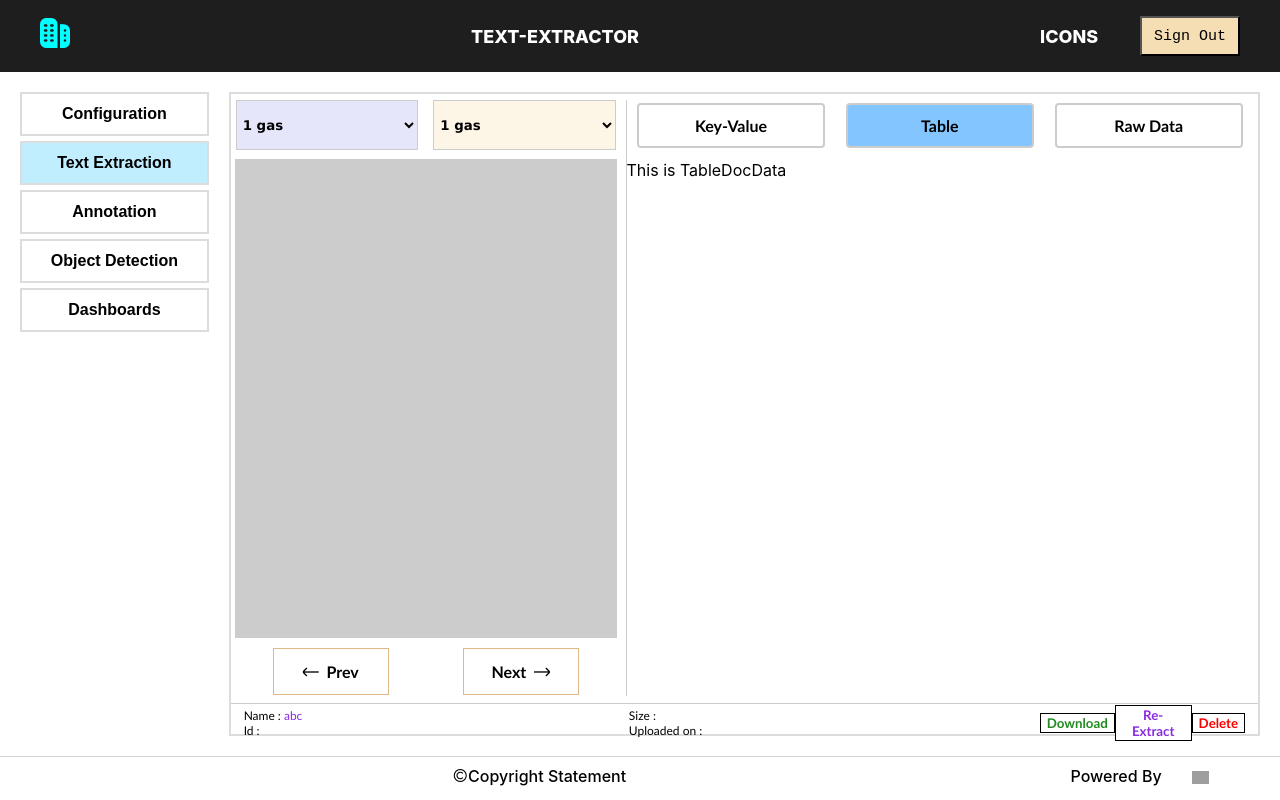
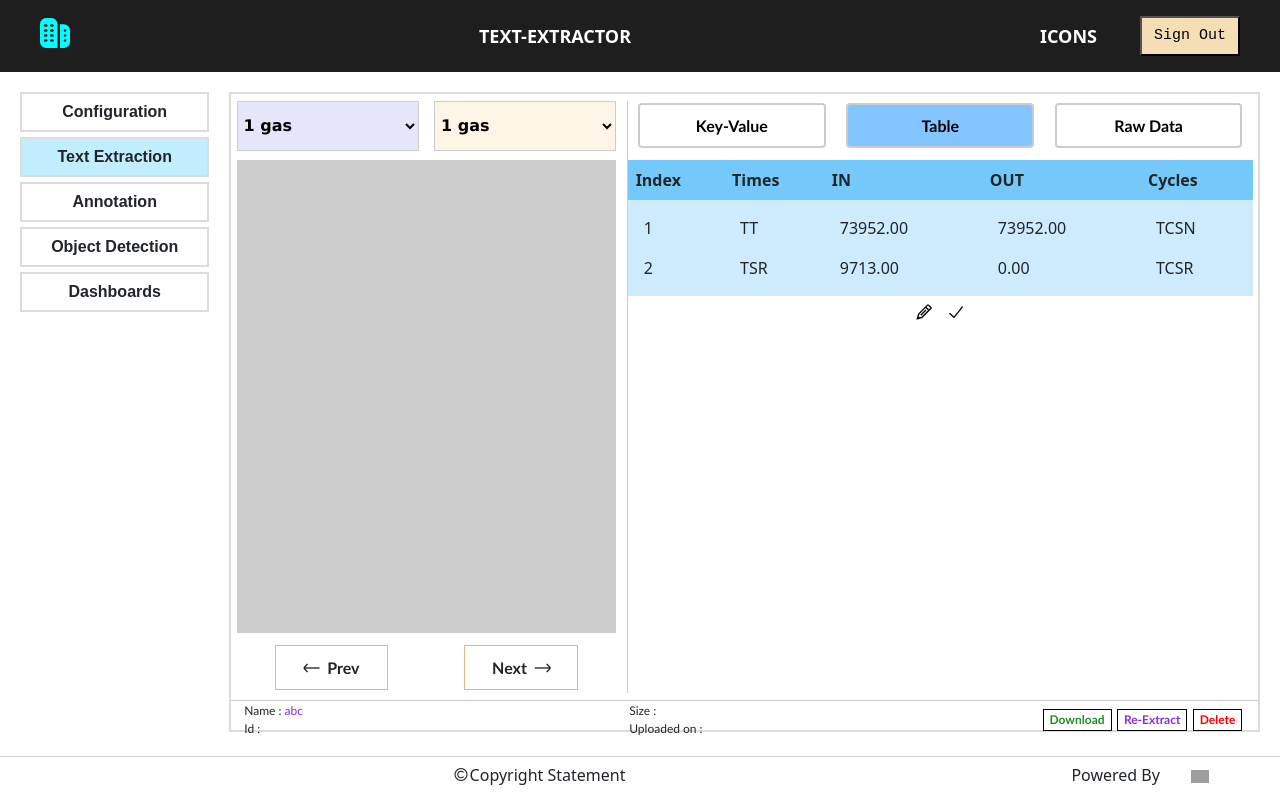
Before and after one commit to vkandra/text123, a React (Create React App) app: page / in a window 1280 px wide. Both pictures are taken after a click on the button "Table". Built offline with nearby package versions, Linux system fonts and the light colour scheme; no server answers; grey boxes are pictures that could not be loaded.

Commit message:
key value extraction

```diff
--- a/package.json
+++ b/package.json
@@ -7,8 +7,10 @@
     "@testing-library/react": "^13.3.0",
     "@testing-library/user-event": "^13.5.0",
     "axios": "^0.27.2",
+    "bootstrap": "^5.1.3",
     "react": "^18.2.0",
     "react-dom": "^18.2.0",
+    "react-icons": "^4.4.0",
     "react-redux": "^8.0.2",
     "react-router-dom": "^6.3.0",
     "react-scripts": "5.0.1",
--- a/src/components/App.js
+++ b/src/components/App.js
@@ -11,6 +11,7 @@ import SignIn from '../pages/SignIn/SignIn';
 import SignUp from '../pages/SignUp.js/SignUp';
 import { fetchSingleFileData } from '../actions/singleDocument';
 
+import 'bootstrap/dist/css/bootstrap.min.css';
 const App = (props) => {
   useEffect(() => {
     props.dispatch(fetchSingleFileData());
--- a/src/components/KeyValueDocData/KeyValueDocData.css
+++ b/src/components/KeyValueDocData/KeyValueDocData.css
@@ -0,0 +1,9 @@
+.keyValueDocData{
+    padding-left: 2%;
+}
+.icons-style{
+    display: flex;
+    flex-direction: row;
+    justify-content: center;
+    align-items: flex-end;
+}
--- a/src/components/KeyValueDocData/KeyValueDocData.js
+++ b/src/components/KeyValueDocData/KeyValueDocData.js
@@ -1,9 +1,45 @@
 import './KeyValueDocData.css';
-import React from 'react';
+import React, { useEffect } from 'react';
 // import { connect } from 'react-redux/es/exports';
+import records from '../records.json'
+import { GrCheckmark,GrEdit } from "react-icons/gr";
+const KeyValueDocData = (props) => {
 
-const KeyValueDocData = (props) => {
-  return <div className="keyValueDocData">This is KeyValueDocData</div>;
+  // const apiUrl = 'https://4xjuok1l6c.execute-api.ap-south-1.amazonaws.com/output';
+
+  // let displayData
+  // function pullJson() {
+  //   fetch(apiUrl)
+  //   .then(response=>response.json())
+  //   .then(responseData=>{
+  //     displayData=responseData.map(todo=>{
+  //       return(<p>{todo.Keys}</p>)
+  //     })
+  //     // console.log(responseData)
+  //   })
+  //   // return
+  // }
+  // useEffect(() => {
+  //   pullJson()
+  // }, [])
+
+
+  // Object.keys(records.keys).map((key, i)=>{console.log(key)})
+
+  return <div className="keyValueDocData">
+    {<div className='icons-style'>
+      <GrEdit />&emsp;
+      <GrCheckmark />
+    </div>}
+
+    {Object.keys(records.keys).map((key, i) => (
+      <p key={i}>
+        {records.keys[key]}&ensp;
+        {records.values[key]}
+      </p>
+    ))}
+
+  </div>;
 };
 
 // const mapStateToProps = (state) => {
--- a/src/components/TableDocData/TableDocData.css
+++ b/src/components/TableDocData/TableDocData.css
@@ -0,0 +1,41 @@
+.app-container {
+    display: flex;
+    flex-direction: column;
+    gap: 10px;
+    padding: 1rem;
+  }
+
+  table {
+    border-collapse: collapse;
+    width: 100%;
+  }
+
+  th,
+  td {
+    border: 1px solid #ffffff;
+    text-align: left;
+    padding: 8px;
+    font-size: 16px;
+  }
+
+  th {
+    background-color: rgb(117, 201, 250);
+  }
+
+  td {
+    background-color: rgb(205, 235, 253);
+  }
+
+  form {
+    display: flex;
+    gap: 5px;
+  }
+
+  form td:last-child {
+    display: flex;
+    justify-content: space-evenly;
+  }
+
+  form * {
+    font-size: 28px;
+  }
--- a/src/components/TableDocData/TableDocData.js
+++ b/src/components/TableDocData/TableDocData.js
@@ -1,9 +1,67 @@
 import './TableDocData.css';
 import React from 'react';
+import records from "../records.json"
+import { GrCheckmark,GrEdit } from "react-icons/gr";
+
 // import { connect } from 'react-redux/es/exports';
 
 const TableDocData = (props) => {
-  return <div className="tableDocData">This is TableDocData</div>;
+
+  return <div className="tableDocData">
+    <table>
+      <thead>
+        <tr>
+          <th>Index</th>
+          <th>Times</th>
+          <th>IN</th>
+          <th>OUT</th>
+          <th>Cycles</th>
+        </tr>
+      </thead>
+      <tbody>
+        <tr>
+          <td>
+            {records.data.map(todo => {
+              return (
+                <div>
+                  <td>{todo.index}</td>
+                </div>)
+            })}
+          </td>
+          <td>{records.data.map(todo => {
+            return (
+              <div>
+                <td>{todo.TIMES}</td>
+              </div>)
+          })}</td>
+          <td>{records.data.map(todo => {
+            return (
+              <div>
+                <td>{todo.IN}</td>
+              </div>)
+          })}</td>
+          <td>{records.data.map(todo => {
+            return (
+              <div>
+                <td>{todo.OUT}</td>
+              </div>)
+          })}</td>
+          <td>{records.data.map(todo => {
+            return (
+              <div>
+                <td>{todo.CYCLES}</td>
+              </div>)
+          })}</td>
+
+
+        </tr>
+      </tbody>
+    </table>
+    {<div className='icons-style'>
+      <GrEdit />&emsp;
+      <GrCheckmark />
+    </div>}
+  </div >;
 };
 
 // const mapStateToProps = (state) => {
--- a/src/components/TextExtraction/TextExtraction.css
+++ b/src/components/TextExtraction/TextExtraction.css
@@ -163,6 +163,7 @@
   /* border: 1px solid green; */
   height: 90%;
   width: 100%;
+  overflow: auto;
 }
 .selectedDataTab {
   background: rgb(131, 197, 255) !important;
--- /dev/null
+++ b/src/components/records.json
@@ -0,0 +1,146 @@
+{
+    "keys": {
+        "0": "Received Date:",
+        "1": "Serial Number:",
+        "2": "Serial Number:",
+        "3": "Branch Plant",
+        "4": "Part Number Out:",
+        "5": "Received Date:",
+        "6": "Part Number",
+        "7": "Outgoing Serial Number:",
+        "8": "Orig. Prom. Date:",
+        "9": "Customer PO#:",
+        "10": "Agreement No.",
+        "11": "Orig. Prom. Date:",
+        "12": "Branch Plant",
+        "13": "Customer Requested Warranty:",
+        "14": "Customer PO#:",
+        "15": "Nomenclature:",
+        "16": "Incoming Visual:",
+        "17": "Cert. Type:",
+        "18": "JDE Cont:",
+        "19": "Part Number",
+        "20": "Incoming Visual:",
+        "21": "Type:",
+        "22": "Sold to#:",
+        "23": "Ship to#",
+        "24": "Customer Requested Warranty:",
+        "25": "Agreement No.",
+        "26": "Outgoing Serial Number:",
+        "27": "Part Number Out:",
+        "28": "Type:",
+        "29": "Amendment No.",
+        "30": "DPAS Rating:",
+        "31": "Cust PO Date:",
+        "32": "Amendment No.",
+        "33": "Requested Date",
+        "34": "Cont No.",
+        "35": "Customer P/N In:",
+        "36": "Cust PO Date:",
+        "37": "METER READS:",
+        "38": "JDE Cont:",
+        "39": "Outgoing NSN:",
+        "40": "Configuration In:",
+        "41": "Cert. Type:",
+        "42": "Configuration Out:",
+        "43": "Customer Line#:",
+        "44": "NSN No:",
+        "45": "Model:",
+        "46": "Customer P/N Out:",
+        "47": "Order Admin:",
+        "48": "Model:",
+        "49": "Order Admin:",
+        "50": "Requested Date",
+        "51": "Customer Line#:",
+        "52": "Outgoing NSN:",
+        "53": "Part Number",
+        "54": "Serial Number:",
+        "55": "Workscope:",
+        "56": "Work Instructions:",
+        "57": "Related",
+        "58": "Source Inspection out",
+        "59": "AMMFABJ",
+        "60": "04/09/12",
+        "61": "04/12/12"
+    },
+    "values": {
+        "0": "07/07/15",
+        "1": "870509",
+        "2": "V80-E1276",
+        "3": "SDREP",
+        "4": "160371-600",
+        "5": "03/09/12",
+        "6": "160371-600",
+        "7": "870509",
+        "8": "08/06/15",
+        "9": "8490135066R",
+        "10": "11-MSA-265",
+        "11": "04/08/12",
+        "12": "SDREP",
+        "13": "N",
+        "14": "RO 131959",
+        "15": "APU",
+        "16": "ROTOR TURNS FREELY. NO FOREIGN OBJECT DAMAGE.",
+        "17": "FAA8130",
+        "18": "VALUE_NOT_FOUND",
+        "19": "4951799",
+        "20": "BRUSHES WORN. COMMUTATOR WORN. STARTER MOTOR NEEDS PAINT.",
+        "21": "M Maintenance Support Program",
+        "22": "2094064 COBHAM AVIATION SVCS (CB/UXNN)",
+        "23": "149209 HAMILTON SUNDSTRAND (CS/SDROT)",
+        "24": "N",
+        "25": "VALUE_NOT_FOUND",
+        "26": "V80-E1276",
+        "27": "4951799",
+        "28": "VALUE_NOT_FOUND",
+        "29": "VALUE_NOT_FOUND",
+        "30": "Nomenclature: MOTOR, STARTER Customer P/N Out: Configuration Out:",
+        "31": "VALUE_NOT_FOUND",
+        "32": "VALUE_NOT_FOUND",
+        "33": "04/08/12",
+        "34": "VALUE_NOT_FOUND",
+        "35": "VALUE_NOT_FOUND",
+        "36": "VALUE_NOT_FOUND",
+        "37": "15181 HOURS; 37238 STARTS.",
+        "38": "VALUE_NOT_FOUND",
+        "39": "VALUE_NOT_FOUND",
+        "40": "MODS:86,125,138,153,164,173,174,175,196.",
+        "41": "VALUE_NOT_FOUND",
+        "42": "VALUE_NOT_FOUND",
+        "43": "VALUE_NOT_FOUND",
+        "44": "VALUE_NOT_FOUND",
+        "45": "VALUE_NOT_FOUND",
+        "46": "VALUE_NOT_FOUND",
+        "47": "Kendra Scott",
+        "48": "46C2-APU",
+        "49": "NSA",
+        "50": "08/06/15",
+        "51": "VALUE_NOT_FOUND",
+        "52": "VALUE_NOT_FOUND",
+        "53": "4951799",
+        "54": "3197-546",
+        "55": "REPAIR (LEVEL: 2)",
+        "56": "VALUE_NOT_FOUND",
+        "57": "Order/Type 07083567 WW",
+        "58": "VALUE_NOT_FOUND",
+        "59": "06/06/12",
+        "60": "AMMFARR",
+        "61": "AMMFABJ"
+    },
+    "data": [
+        {
+            "index": 1,
+            "TIMES": "TT",
+            "IN": "73952.00",
+            "OUT": "73952.00",
+            "CYCLES": "TCSN"
+        },
+        {
+            "index": 2,
+            "TIMES": "TSR",
+            "IN": "9713.00",
+            "OUT": "0.00",
+            "CYCLES": "TCSR"
+        }
+    ]
+}
```
Also changed, not shown: 1 other file (tests, documents, lock files or other folders).
